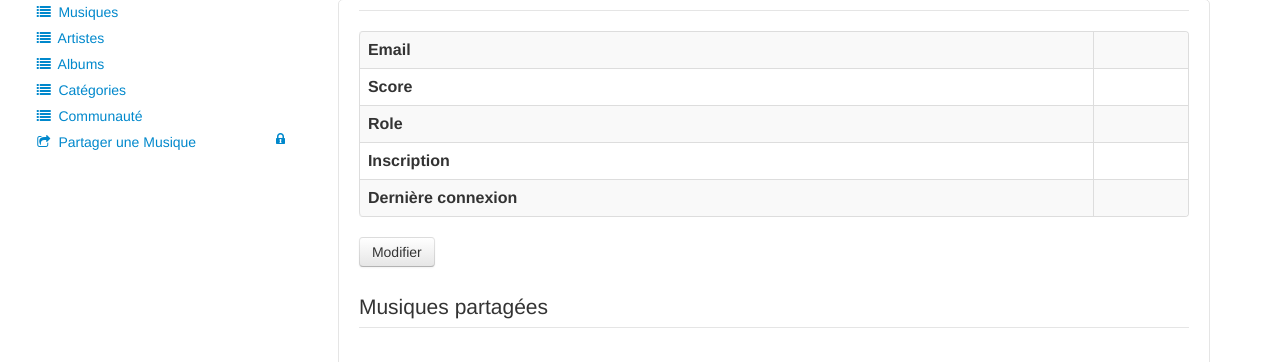
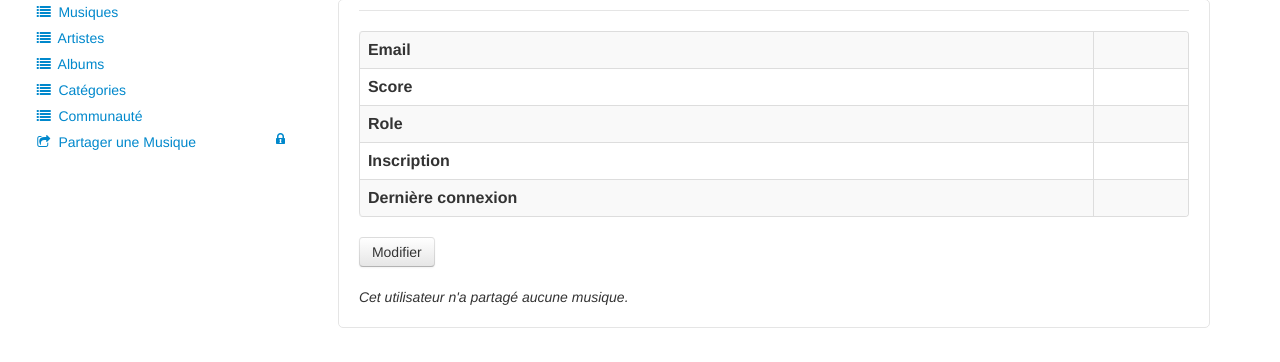
Before and after one commit to Prograr/selectube, a CakePHP app: the page made by app/View/Users/profil.ctp in a window 1280 px wide. Shown: the part 97-459 px from the top of the page. Run offline with PHP 8.4 and a stand-in for CakePHP, Linux system fonts and the light colour scheme; the template is opened without the code that fills it: most values are stand-ins (such as "Sample title", 1, 10 or a date in 2020); form fields are guessed from the names that the template uses; data that the repository does not hold is empty; some libraries are stand-ins or nearby versions.

Commit message:
correction recursive pour récupérer les infos associées aux musiques

```diff
--- a/app/View/Users/profil.ctp
+++ b/app/View/Users/profil.ctp
@@ -45,10 +45,10 @@
 
 <div class="related">
 
-    <?php if (!empty($musiques)): ?>
+    <?php if (!empty($user['Musique'])): ?>
         <h3><?php echo __('Musiques partagées'); ?></h3>
         <?php
-        foreach ($musiques as $musique) {
+        foreach ($user['Musique'] as $musique) {
             echo $this->Html2->media($musique);
         }
         ?>
```
Also changed, not shown: app/Controller/UsersController.php (+4 -6 lines).
